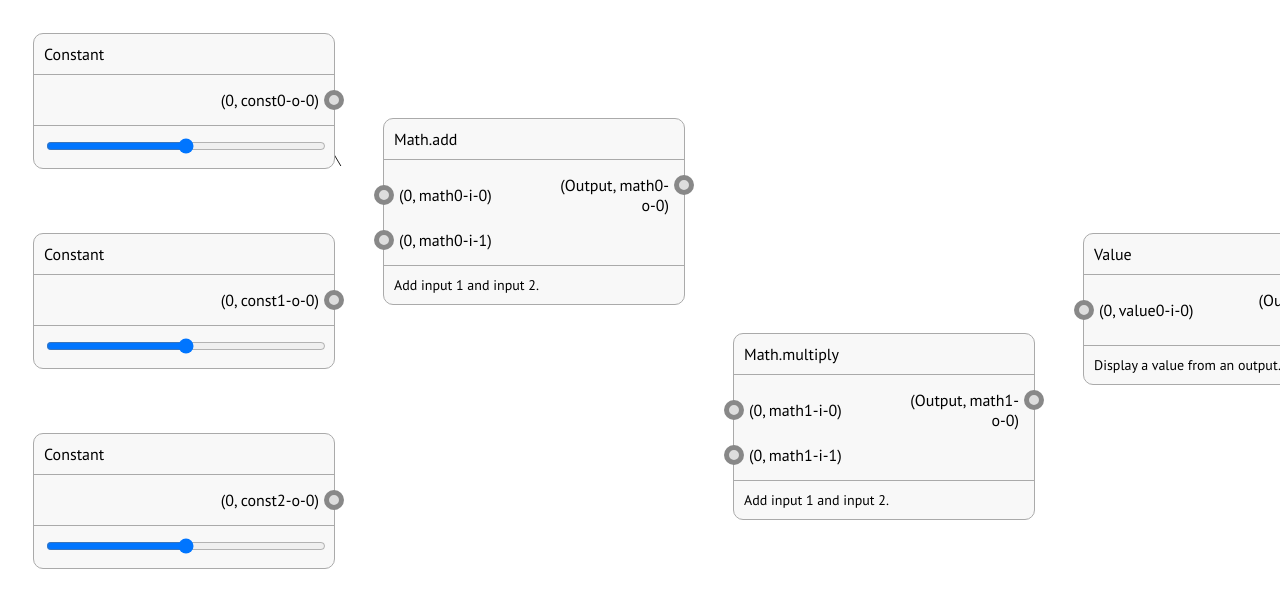
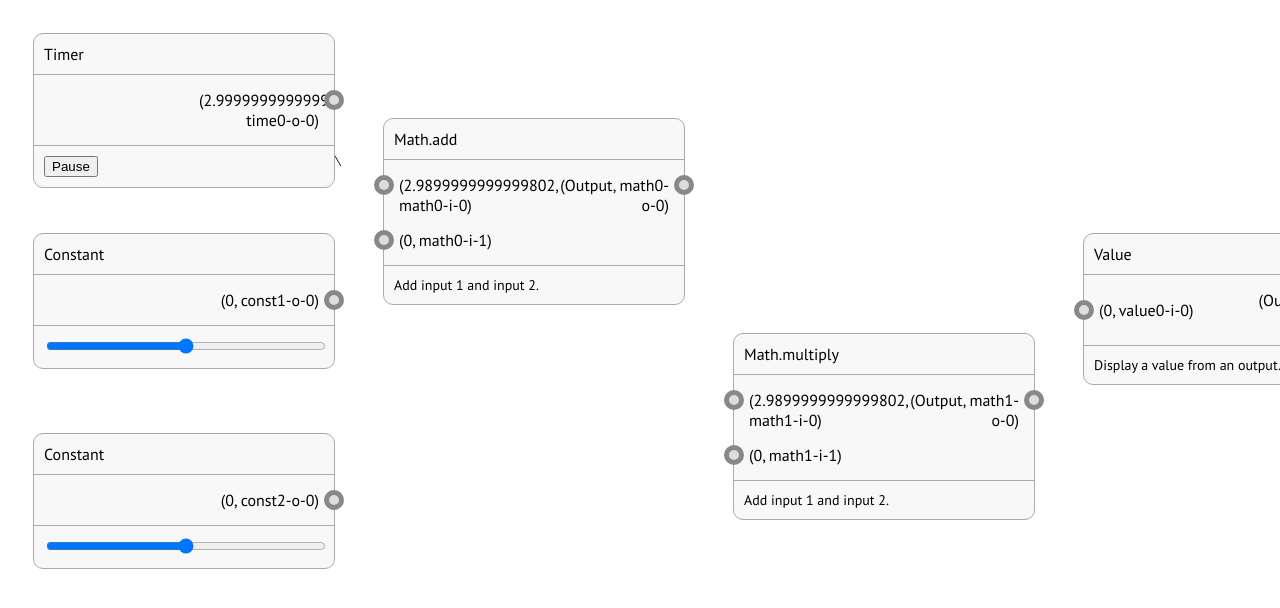
Before and after one commit to onion2k/copper, a React (Create React App) app: page / in a window 1280 px wide. Shown: the top 608 px of the page. Built offline with nearby package versions, Linux system fonts and the light colour scheme.

Commit message:
Added timer

```diff
--- /dev/null
+++ b/src/Nodes/time.tsx
@@ -0,0 +1,54 @@
+import React, { useState, useEffect, useRef, useLayoutEffect } from "react";
+import { Panel } from "../Components/panel";
+import { Output } from "../Components/output";
+
+interface iTime {
+  id: string;
+  x: number;
+  y: number;
+  output: any;
+}
+
+const useAnimationFrame = callback => {
+  const callbackRef = useRef(callback);
+  useLayoutEffect(
+    () => {
+      callbackRef.current = callback;
+    },
+    [callback]
+  );
+
+  const loop = () => {
+    frameRef.current = requestAnimationFrame(loop);
+    const cb = callbackRef.current;
+    cb();
+  };
+
+  const frameRef = useRef();
+  useLayoutEffect(() => {
+    frameRef.current = requestAnimationFrame(loop);
+    return () => cancelAnimationFrame(frameRef.current);
+  }, []);
+};
+
+export function Time({ id, x, y, output }: iTime) {
+  const [value, setValue] = useState(0);
+  const [pause, setPause] = useState(false);
+  const [connect, setConnect] = useState(false);
+
+  useEffect(() => {
+    output(value);
+  });
+
+  useAnimationFrame(() => {
+    if (!pause) {
+      setValue(v => v + 0.01);
+    }
+  });
+
+  const io = <Output key={`${id}-o-0`} id={`${id}-o-0`} value={value} />;
+
+  const controls = <button onClick={() => setPause(!pause)}>Pause</button>;
+
+  return <Panel x={x} y={y} title={"Timer"} io={io} controls={controls} />;
+}
--- a/src/index.tsx
+++ b/src/index.tsx
@@ -1,6 +1,7 @@
 import React, { useState } from "react";
 import { render } from "react-dom";
 import { Const } from "./Nodes/const";
+import { Time } from "./Nodes/time";
 import { Value } from "./Nodes/value";
 import { Math } from "./Nodes/math";
 import { ConnectorContext } from "./Contexts/connector";
@@ -11,14 +12,14 @@ function setOutput(output: any) {}
 
 function App() {
   const [connector, setConnector] = useState(null);
-  const [const0, setConst0] = useState(0);
+  const [time0, setTime0] = useState(0);
   const [const1, setConst1] = useState(0);
   const [math0, setMath0] = useState(0);
   const [const2, setConst2] = useState(0);
   const [math1, setMath1] = useState(0);
 
   const nodeOutputMap = {
-    "const0-o-0": const0,
+    "time0-o-0": time0,
     "const1-o-0": const1,
     "const2-o-0": const2,
     "math0-o-0": math0,
@@ -26,7 +27,7 @@ function App() {
   };
 
   const nodeInputMap = {
-    math0: [const0, const1],
+    math0: [time0, const1],
     math1: [math0, const2],
     value0: [math1]
   };
@@ -47,7 +48,7 @@ function App() {
       value={[connector, setConnector, connectConnector]}
     >
       <div className="Control" onMouseUp={endConnect}>
-        <Const id={"const0"} x={10} y={10} output={setConst0} />
+        <Time id={"time0"} x={10} y={10} output={setTime0} />
         <Const id={"const1"} x={10} y={210} output={setConst1} />
         <Math
           id={"math0"}
```
